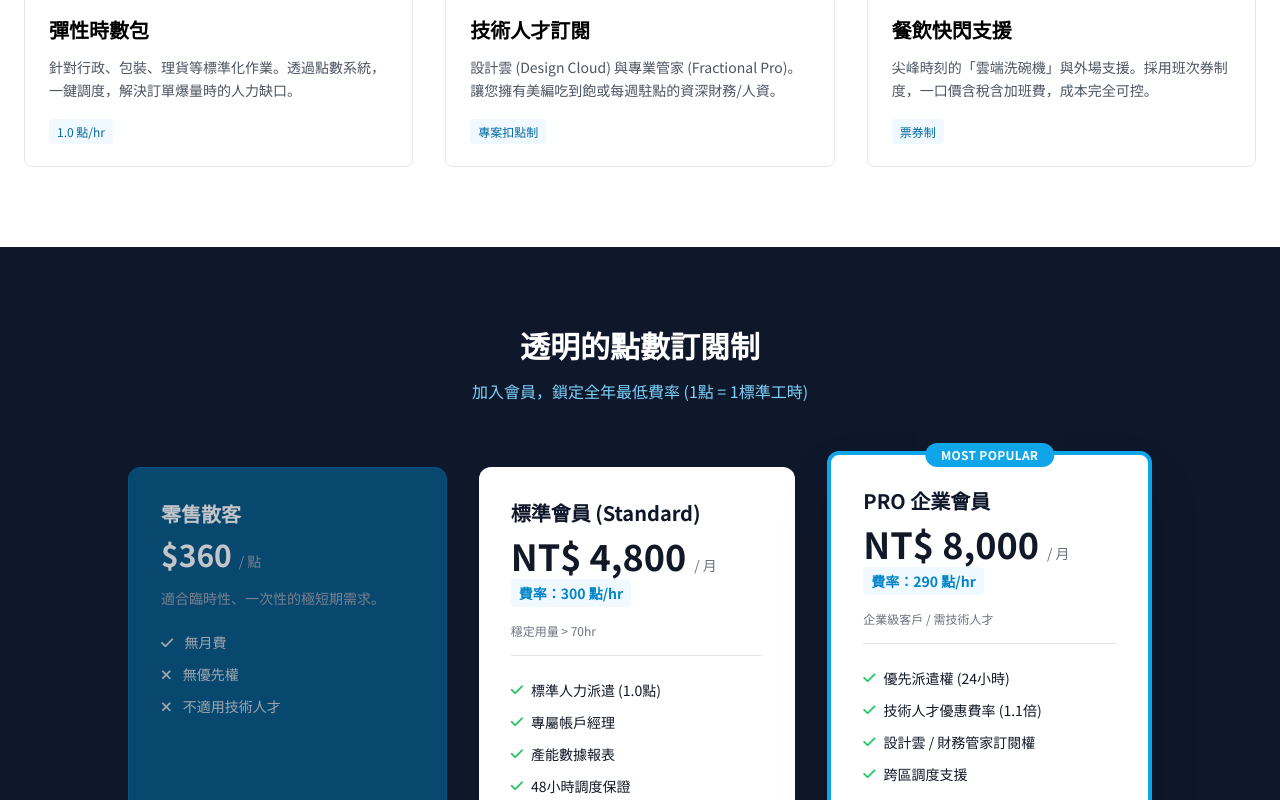
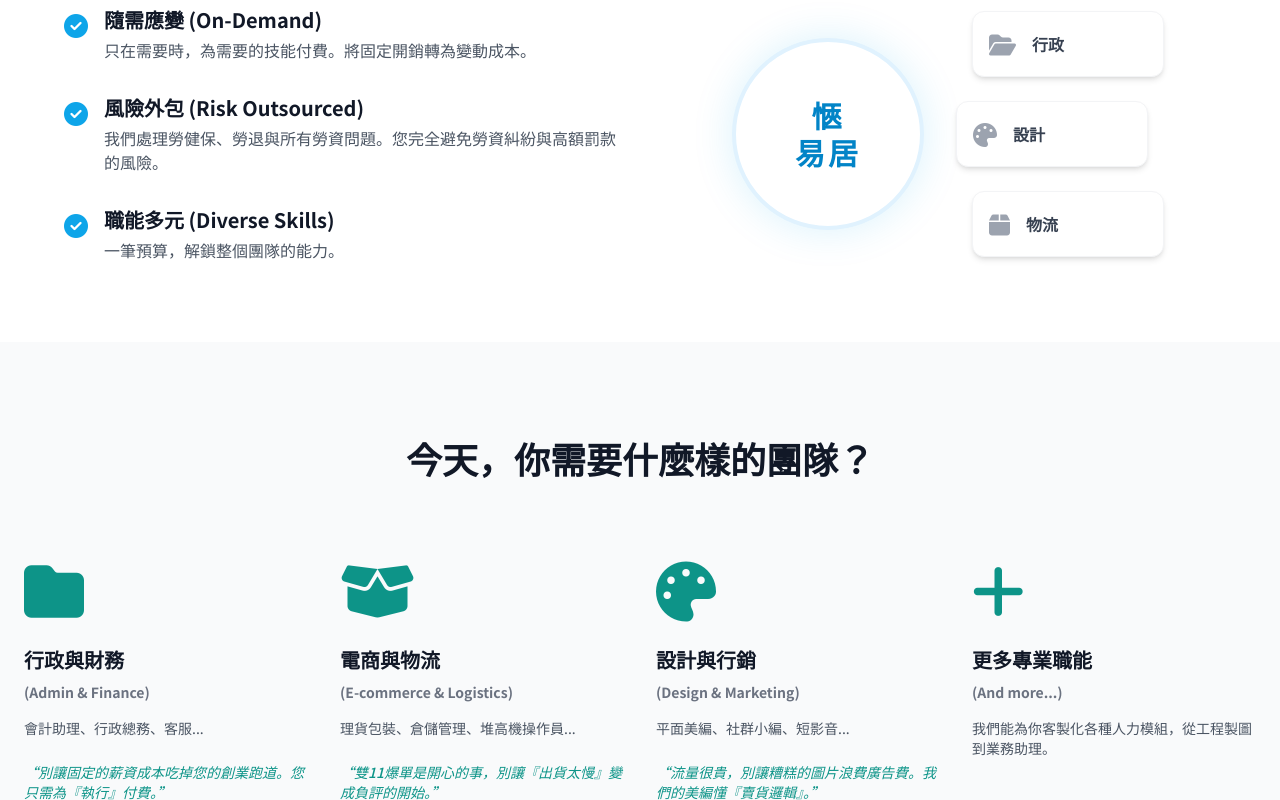
Before and after one commit to chentony882266/doclick, a React (Vite) app: page /business in a window 1280 px wide. Shown: the part 1960-2760 px from the top of the page. Built offline with nearby package versions, Linux system fonts and the light colour scheme.

Commit message:
content: add concept transformation and service teams sections

```diff
--- a/src/components/BusinessPage.jsx
+++ b/src/components/BusinessPage.jsx
@@ -168,36 +168,130 @@ const BusinessPage = ({ onBack }) => {
             </section>
 
             {/* Solutions */}
-            <section id="solutions" className="py-20">
+            {/* Concept Transformation - Hub & Spoke */}
+            <section className="py-20 bg-white">
                 <div className="container mx-auto px-6">
-                    <div className="text-center mb-16">
-                        <h2 className="text-3xl font-bold text-gray-900">全方位產能解決方案</h2>
-                        <p className="text-gray-600 mt-4">不僅是基礎人力，更是您的專業後勤</p>
+                    <div className="max-w-6xl mx-auto">
+                        <div className="mb-16">
+                            <h2 className="text-4xl font-bold text-gray-900 mb-4 leading-snug">
+                                愜易居：將「固定人事成本」<br />轉化為「彈性營運產能」
+                            </h2>
+                            <p className="text-xl text-gray-500">
+                                忘掉聘請「一個人」，開始思考獲取「能力的時數」。
+                            </p>
+                        </div>
+
+                        <div className="flex flex-col lg:flex-row items-center justify-between gap-12">
+                            {/* Left Text */}
+                            <div className="lg:w-1/2 space-y-8">
+                                <div className="flex items-start">
+                                    <div className="flex-shrink-0 mt-1">
+                                        <i className="fas fa-check-circle text-biz-500 text-2xl"></i>
+                                    </div>
+                                    <div className="ml-4">
+                                        <h3 className="text-xl font-bold text-gray-900 mb-1">隨需應變 (On-Demand)</h3>
+                                        <p className="text-gray-600">只在需要時，為需要的技能付費。將固定開銷轉為變動成本。</p>
+                                    </div>
+                                </div>
+                                <div className="flex items-start">
+                                    <div className="flex-shrink-0 mt-1">
+                                        <i className="fas fa-check-circle text-biz-500 text-2xl"></i>
+                                    </div>
+                                    <div className="ml-4">
+                                        <h3 className="text-xl font-bold text-gray-900 mb-1">風險外包 (Risk Outsourced)</h3>
+                                        <p className="text-gray-600">我們處理勞健保、勞退與所有勞資問題。您完全避免勞資糾紛與高額罰款的風險。</p>
+                                    </div>
+                                </div>
+                                <div className="flex items-start">
+                                    <div className="flex-shrink-0 mt-1">
+                                        <i className="fas fa-check-circle text-biz-500 text-2xl"></i>
+                                    </div>
+                                    <div className="ml-4">
+                                        <h3 className="text-xl font-bold text-gray-900 mb-1">職能多元 (Diverse Skills)</h3>
+                                        <p className="text-gray-600">一筆預算，解鎖整個團隊的能力。</p>
+                                    </div>
+                                </div>
+                            </div>
+
+                            {/* Right Visual - Abstract Diagram */}
+                            <div className="lg:w-1/2 flex items-center justify-center relative">
+                                <div className="relative z-10 w-48 h-48 bg-white rounded-full shadow-[0_0_40px_rgba(14,165,233,0.15)] flex flex-col items-center justify-center border-4 border-biz-100">
+                                    <div className="text-3xl font-bold text-biz-600 tracking-widest text-center leading-tight">愜<br />易居</div>
+                                </div>
+                                <div className="absolute right-0 top-1/2 transform -translate-y-1/2 space-y-6">
+                                    {/* Connecting Lines would be complex in pure CSS, using simple cards for now */}
+                                </div>
+                                <div className="flex flex-col gap-6 ml-8">
+                                    <div className="bg-white border border-gray-100 shadow-md p-4 rounded-xl flex items-center w-48 transform translate-x-4">
+                                        <div className="text-gray-400 text-2xl mr-4"><i className="fas fa-folder-open"></i></div>
+                                        <span className="font-bold text-gray-700">行政</span>
+                                    </div>
+                                    <div className="bg-white border border-gray-100 shadow-md p-4 rounded-xl flex items-center w-48">
+                                        <div className="text-gray-400 text-2xl mr-4"><i className="fas fa-palette"></i></div>
+                                        <span className="font-bold text-gray-700">設計</span>
+                                    </div>
+                                    <div className="bg-white border border-gray-100 shadow-md p-4 rounded-xl flex items-center w-48 transform translate-x-4">
+                                        <div className="text-gray-400 text-2xl mr-4"><i className="fas fa-box"></i></div>
+                                        <span className="font-bold text-gray-700">物流</span>
+                                    </div>
+                                </div>
+                            </div>
+                        </div>
                     </div>
-                    <div className="grid md:grid-cols-3 gap-8">
-                        <div className="group p-6 border border-gray-200 rounded-lg hover:shadow-lg transition-all hover:border-biz-500">
-                            <div className="text-biz-600 mb-4 text-3xl"><i className="fas fa-box-open"></i></div>
-                            <h3 className="text-xl font-bold mb-3">彈性時數包</h3>
-                            <p className="text-gray-600 text-sm leading-relaxed mb-4">
-                                針對行政、包裝、理貨等標準化作業。透過點數系統，一鍵調度，解決訂單爆量時的人力缺口。
+                </div>
+            </section>
+
+            {/* Service Teams - What team do you need today? */}
+            <section id="solutions" className="py-24 bg-gray-50">
+                <div className="container mx-auto px-6">
+                    <div className="text-center mb-20">
+                        <h2 className="text-4xl font-bold text-gray-900">今天，你需要什麼樣的團隊？</h2>
+                    </div>
+                    <div className="grid md:grid-cols-2 lg:grid-cols-4 gap-8">
+                        {/* Admin */}
+                        <div className="flex flex-col h-full">
+                            <div className="text-teal-600 mb-6 text-6xl"><i className="fas fa-folder"></i></div>
+                            <h3 className="text-xl font-bold mb-2 text-gray-900">行政與財務</h3>
+                            <h4 className="text-sm font-bold text-gray-500 mb-4">(Admin & Finance)</h4>
+                            <p className="text-gray-600 text-sm mb-6 flex-grow">
+                                會計助理、行政總務、客服...
                             </p>
-                            <span className="text-xs bg-biz-50 text-biz-700 px-2 py-1 rounded">1.0 點/hr</span>
+                            <p className="text-teal-600 text-sm italic font-medium mt-auto">
+                                “別讓固定的薪資成本吃掉您的創業跑道。您只需為『執行』付費。”
+                            </p>
                         </div>
-                        <div className="group p-6 border border-gray-200 rounded-lg hover:shadow-lg transition-all hover:border-biz-500">
-                            <div className="text-biz-600 mb-4 text-3xl"><i className="fas fa-laptop-code"></i></div>
-                            <h3 className="text-xl font-bold mb-3">技術人才訂閱</h3>
-                            <p className="text-gray-600 text-sm leading-relaxed mb-4">
-                                設計雲 (Design Cloud) 與專業管家 (Fractional Pro)。讓您擁有美編吃到飽或每週駐點的資深財務/人資。
+                        {/* E-commerce */}
+                        <div className="flex flex-col h-full">
+                            <div className="text-teal-600 mb-6 text-6xl"><i className="fas fa-box-open"></i></div>
+                            <h3 className="text-xl font-bold mb-2 text-gray-900">電商與物流</h3>
+                            <h4 className="text-sm font-bold text-gray-500 mb-4">(E-commerce & Logistics)</h4>
+                            <p className="text-gray-600 text-sm mb-6 flex-grow">
+                                理貨包裝、倉儲管理、堆高機操作員...
                             </p>
-                            <span className="text-xs bg-biz-50 text-biz-700 px-2 py-1 rounded">專案扣點制</span>
+                            <p className="text-teal-600 text-sm italic font-medium mt-auto">
+                                “雙11爆單是開心的事，別讓『出貨太慢』變成負評的開始。”
+                            </p>
                         </div>
-                        <div className="group p-6 border border-gray-200 rounded-lg hover:shadow-lg transition-all hover:border-biz-500">
-                            <div className="text-biz-600 mb-4 text-3xl"><i className="fas fa-utensils"></i></div>
-                            <h3 className="text-xl font-bold mb-3">餐飲快閃支援</h3>
-                            <p className="text-gray-600 text-sm leading-relaxed mb-4">
-                                尖峰時刻的「雲端洗碗機」與外場支援。採用班次券制度，一口價含稅含加班費，成本完全可控。
+                        {/* Design */}
+                        <div className="flex flex-col h-full">
+                            <div className="text-teal-600 mb-6 text-6xl"><i className="fas fa-palette"></i></div>
+                            <h3 className="text-xl font-bold mb-2 text-gray-900">設計與行銷</h3>
+                            <h4 className="text-sm font-bold text-gray-500 mb-4">(Design & Marketing)</h4>
+                            <p className="text-gray-600 text-sm mb-6 flex-grow">
+                                平面美編、社群小編、短影音...
                             </p>
-                            <span className="text-xs bg-biz-50 text-biz-700 px-2 py-1 rounded">票券制</span>
+                            <p className="text-teal-600 text-sm italic font-medium mt-auto">
+                                “流量很貴，別讓糟糕的圖片浪費廣告費。我們的美編懂『賣貨邏輯』。”
+                            </p>
+                        </div>
+                        {/* More */}
+                        <div className="flex flex-col h-full">
+                            <div className="text-teal-600 mb-6 text-6xl"><i className="fas fa-plus"></i></div>
+                            <h3 className="text-xl font-bold mb-2 text-gray-900">更多專業職能</h3>
+                            <h4 className="text-sm font-bold text-gray-500 mb-4">(And more...)</h4>
+                            <p className="text-gray-600 text-sm mb-6 flex-grow">
+                                我們能為你客製化各種人力模組，從工程製圖到業務助理。
+                            </p>
                         </div>
                     </div>
                 </div>
```
